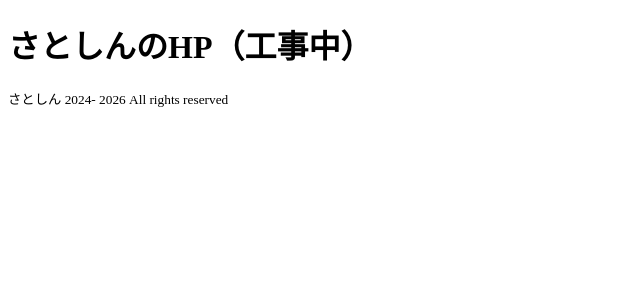
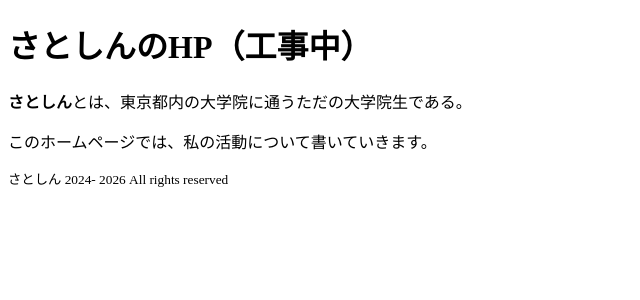
Before and after one commit to satoshin-des/satoshin-des.github.io, a Nuxt app in the folder satoshin-des.github.io/: page / in a window 1280 px wide. Shown: the top 300 px of the page, without its empty margins (0-640 px from the left). Built offline with nearby package versions, Linux system fonts and the light colour scheme.

Commit message:
Updated index.vue

```diff
--- a/satoshin-des.github.io/app/pages/index.vue
+++ b/satoshin-des.github.io/app/pages/index.vue
@@ -4,5 +4,7 @@ import Footer from '~/components/footer.vue';
 
 <template>
     <h1>さとしんのHP（工事中）</h1>
+    <p><b>さとしん</b>とは、東京都内の大学院に通うただの大学院生である。</p>
+    <p>このホームページでは、私の活動について書いていきます。</p>
     <Footer></Footer>
 </template>
```
